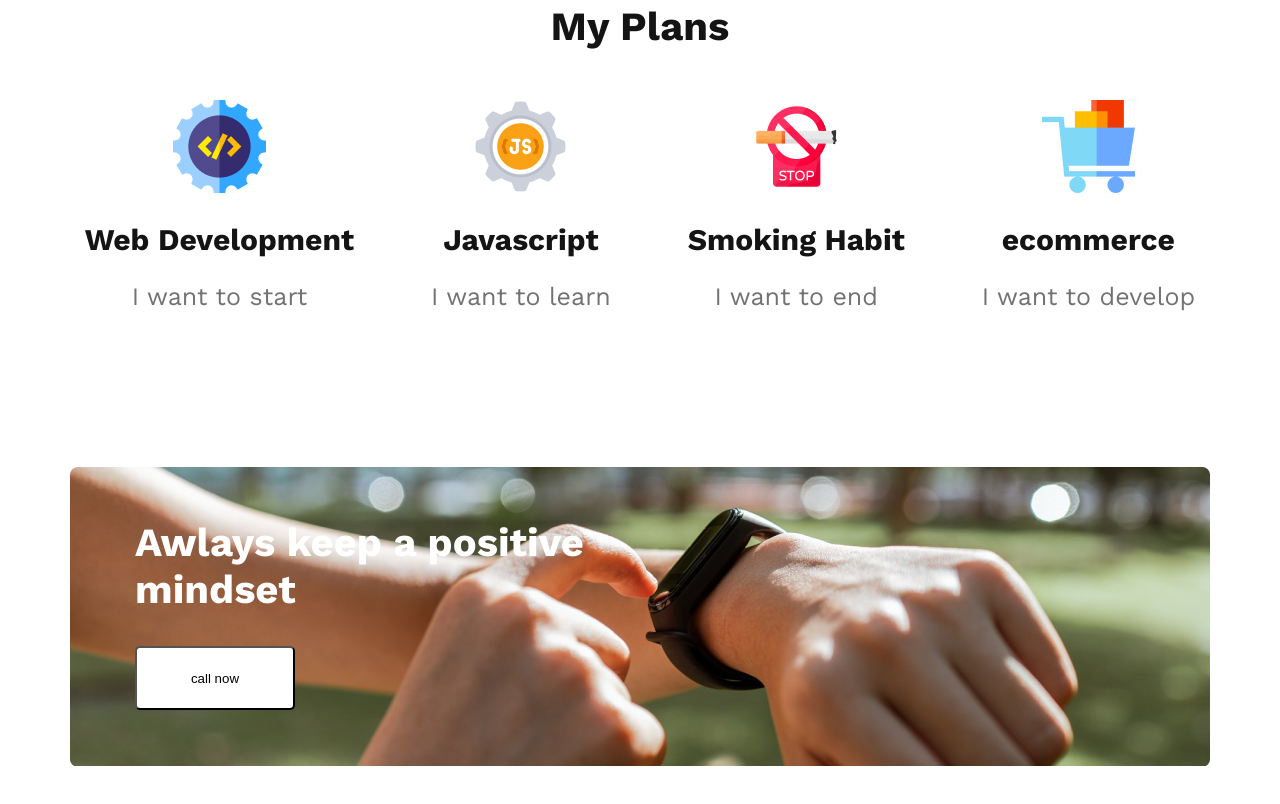
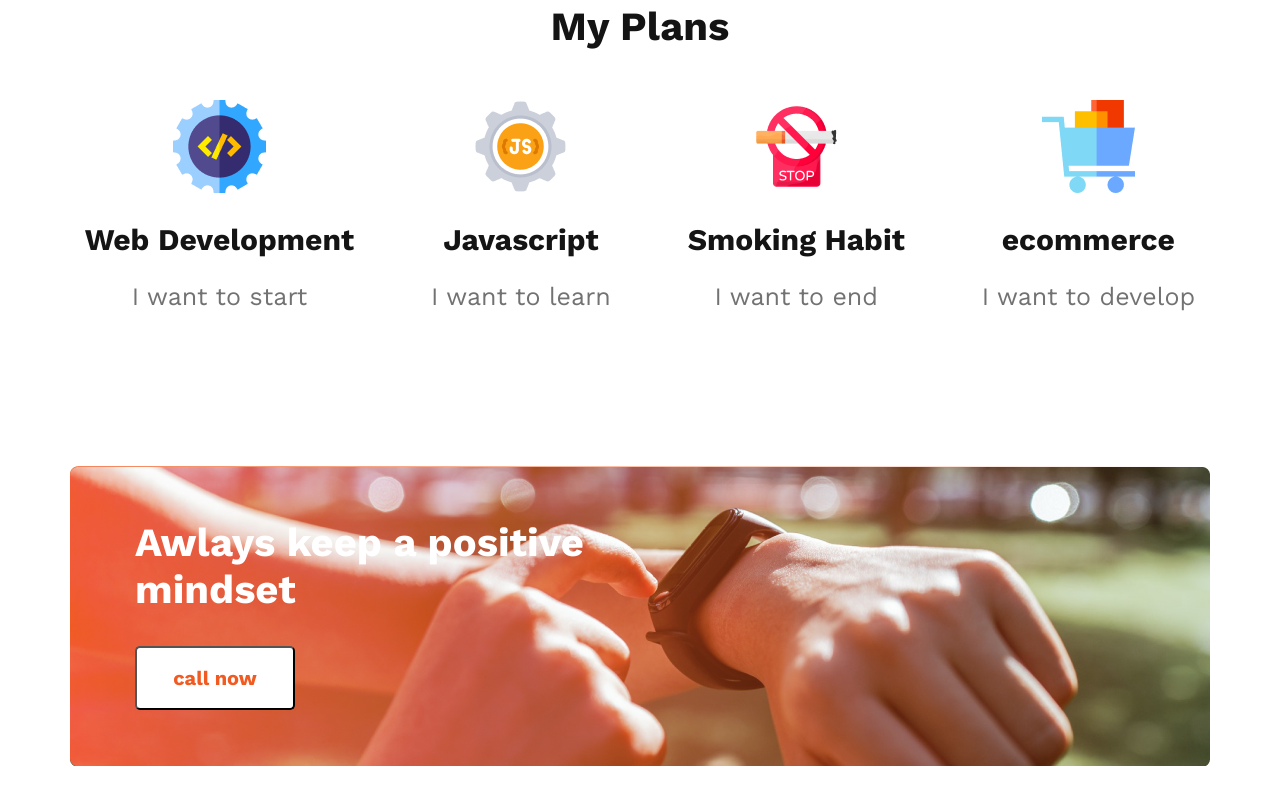
Before and after one commit to rnrabi/new-rear-new-me-main, a plain HTML site: page index.html in a window 1280 px wide. Shown: the part 1713-2517 px from the top of the page. Drawn offline with nearby package versions, Linux system fonts and the light colour scheme.

Commit message:
background blend mood is ok for double backgroun images

```diff
--- a/style.css
+++ b/style.css
@@ -126,14 +126,16 @@
 }
 
 .watch {
-    background-image: url('images/watch.png');
+    background-image: url('images/watch.png'), url('images/gradient2.png');
+    background-blend-mode: lighten;
     margin: 0 auto;
     margin-bottom: 130px;
     width: 1140px;
     height: 300px;
     flex-shrink: 0;
 }
-.watch .txt{
+
+.watch .txt {
     width: 460px;
     padding: 20px 0 0 65px;
 }
@@ -150,4 +152,9 @@
     height: 64px;
     border-radius: 5px;
     background: #FFF;
+    color: #F15B22;
+    text-align: center;
+    font-family: Work Sans;
+    font-size: 20px;
+    font-weight: 600;
 }
```
